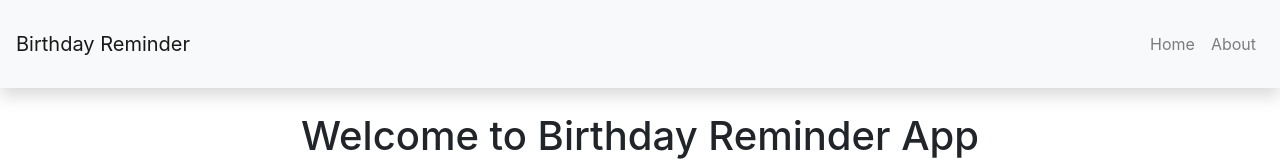
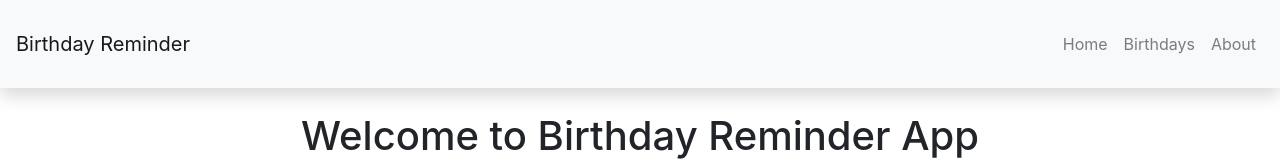
Before and after one commit to zuber-shekh7/react-birthday-reminder-app, a React (Create React App) app: page / in a window 1280 px wide. Shown: the top 161 px of the page. Built offline with nearby package versions, Linux system fonts and the light colour scheme.

Commit message:
fix: update navigation component

```diff
--- a/src/components/Navigation.js
+++ b/src/components/Navigation.js
@@ -14,6 +14,9 @@ const Navigation = () => {
           <Link className="nav-link" to="/">
             Home
           </Link>
+          <Link className="nav-link" to="/birthdays">
+            Birthdays
+          </Link>
           <Link className="nav-link" to="/about">
             About
           </Link>
```
